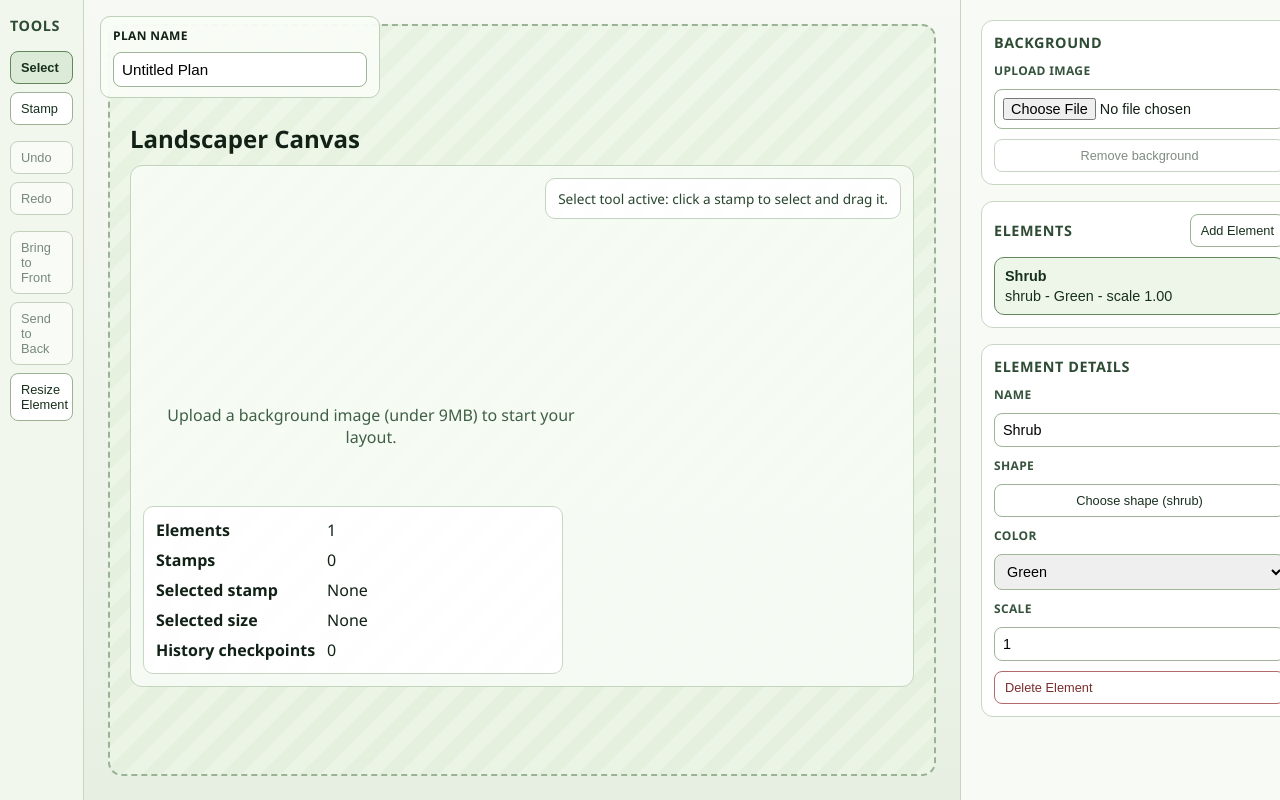
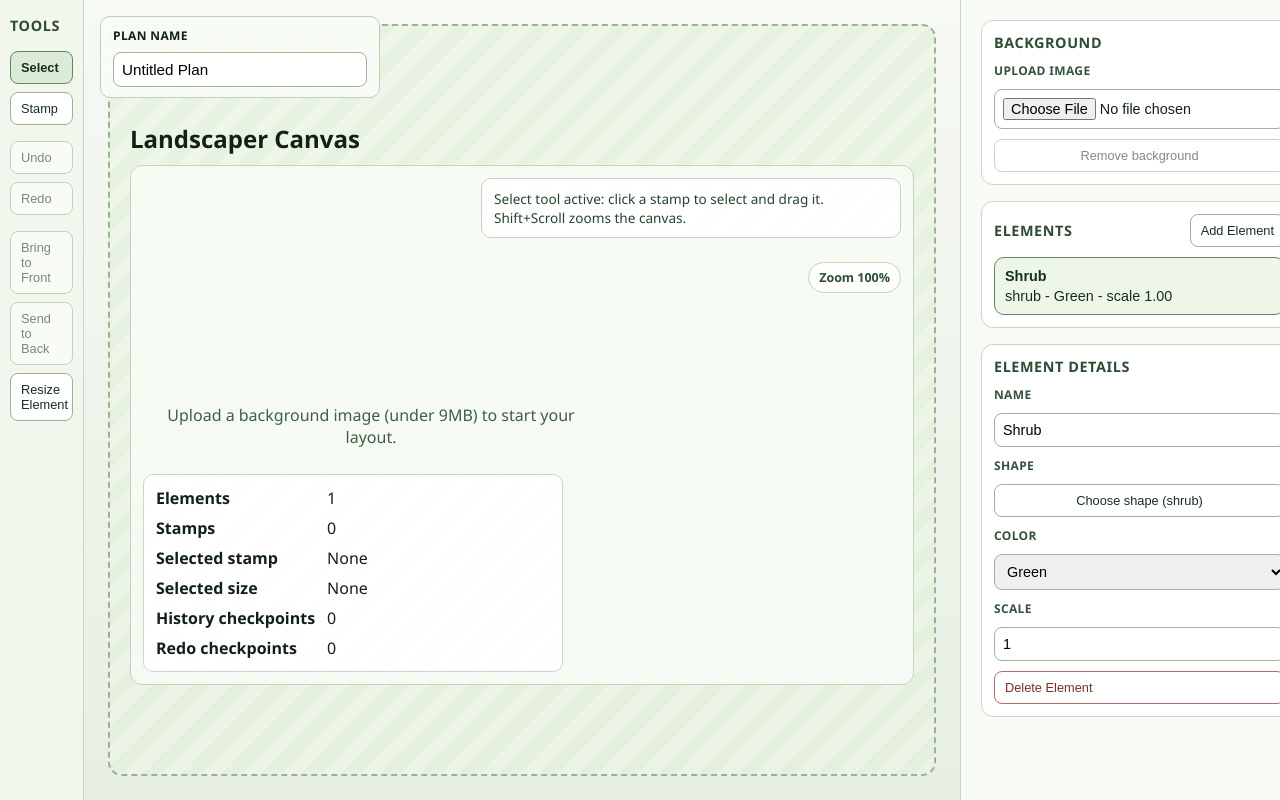
Before and after one commit to Unislash/landscaper, a React (Vite) app: page / in a window 1280 px wide. Built offline with nearby package versions, Linux system fonts and the light colour scheme.

Commit message:
Phase 4 complete

```diff
--- a/src/App.tsx
+++ b/src/App.tsx
@@ -6,6 +6,7 @@ import {
   useState,
   type ChangeEvent,
   type PointerEvent as ReactPointerEvent,
+  type WheelEvent as ReactWheelEvent,
 } from 'react';
 
 import { BACKGROUND_IMAGE_MAX_MB, readFileAsDataUrl, validateBackgroundFile } from './backgroundUpload';
@@ -28,6 +29,8 @@ const STAMP_BASE_SIZE = 56;
 const STAMP_MIN_SCALE = 0.2;
 const STAMP_MAX_SCALE = 6;
 const CANVAS_CENTER_FALLBACK = { x: 320, y: 260 };
+const MIN_CANVAS_ZOOM = 0.4;
+const MAX_CANVAS_ZOOM = 2.6;
 
 type ResizeHandle = 'top' | 'right' | 'bottom' | 'left';
 
@@ -81,6 +84,20 @@ const createDefaultElement = (elementCount: number): PlanElement => ({
 
 const clamp = (value: number, min: number, max: number): number => Math.max(min, Math.min(max, value));
 
+const isEditableTarget = (target: EventTarget | null): boolean => {
+  if (!(target instanceof HTMLElement)) {
+    return false;
+  }
+
+  const tagName = target.tagName;
+  return (
+    target.isContentEditable ||
+    tagName === 'INPUT' ||
+    tagName === 'TEXTAREA' ||
+    tagName === 'SELECT'
+  );
+};
+
 const renderShape = (shapeId: ShapeId, color: string) => {
   switch (shapeId) {
     case 'circle':
@@ -111,6 +128,8 @@ function App() {
   const backgroundImage = useLandscaperStore((state) => state.plan.backgroundImage);
   const setPlanName = useLandscaperStore((state) => state.setPlanName);
   const setBackgroundImage = useLandscaperStore((state) => state.setBackgroundImage);
+  const viewport = useLandscaperStore((state) => state.plan.viewport);
+  const setViewport = useLandscaperStore((state) => state.setViewport);
   const activeTool = useLandscaperStore((state) => state.ui.activeTool);
   const setActiveTool = useLandscaperStore((state) => state.setActiveTool);
   const resizeMode = useLandscaperStore((state) => state.ui.selection.resizeMode);
@@ -128,7 +147,10 @@ function App() {
   const moveStamp = useLandscaperStore((state) => state.moveStamp);
   const bringStampToFront = useLandscaperStore((state) => state.bringStampToFront);
   const sendStampToBack = useLandscaperStore((state) => state.sendStampToBack);
+  const undo = useLandscaperStore((state) => state.undo);
+  const redo = useLandscaperStore((state) => state.redo);
   const historyCount = useLandscaperStore((state) => state.history.past.length);
+  const futureHistoryCount = useLandscaperStore((state) => state.history.future.length);
   const [backgroundUploadError, setBackgroundUploadError] = useState<string | null>(null);
   const [isShapePickerOpen, setIsShapePickerOpen] = useState(false);
   const [dragState, setDragState] = useState<DragState | null>(null);
@@ -152,6 +174,15 @@ function App() {
     () => stamps.find((stamp) => stamp.id === selectedStampId) ?? null,
     [selectedStampId, stamps],
   );
+  const canUndo = historyCount > 0;
+  const canRedo = futureHistoryCount > 0;
+
+  const viewportTransformStyle = useMemo(
+    () => ({
+      transform: `translate(${viewport.panX}px, ${viewport.panY}px) scale(${viewport.zoom})`,
+    }),
+    [viewport.panX, viewport.panY, viewport.zoom],
+  );
 
   const getCanvasPoint = useCallback((clientX: number, clientY: number) => {
     const surfaceRect = canvasSurfaceRef.current?.getBoundingClientRect();
@@ -159,13 +190,17 @@ function App() {
       return null;
     }
 
+    const zoom = viewport.zoom > 0 ? viewport.zoom : 1;
+    const width = surfaceRect.width / zoom;
+    const height = surfaceRect.height / zoom;
+
     return {
-      x: clamp(clientX - surfaceRect.left, 0, surfaceRect.width),
-      y: clamp(clientY - surfaceRect.top, 0, surfaceRect.height),
-      width: surfaceRect.width,
-      height: surfaceRect.height,
+      x: clamp((clientX - surfaceRect.left - viewport.panX) / zoom, 0, width),
+      y: clamp((clientY - surfaceRect.top - viewport.panY) / zoom, 0, height),
+      width,
+      height,
     };
-  }, []);
+  }, [viewport.panX, viewport.panY, viewport.zoom]);
 
   const getCanvasCenter = useCallback(() => {
     const surfaceRect = canvasSurfaceRef.current?.getBoundingClientRect();
@@ -173,11 +208,15 @@ function App() {
       return CANVAS_CENTER_FALLBACK;
     }
 
+    const zoom = viewport.zoom > 0 ? viewport.zoom : 1;
+    const width = surfaceRect.width / zoom;
+    const height = surfaceRect.height / zoom;
+
     return {
-      x: surfaceRect.width / 2,
-      y: surfaceRect.height / 2,
+      x: clamp((surfaceRect.width / 2 - viewport.panX) / zoom, 0, width),
+      y: clamp((surfaceRect.height / 2 - viewport.panY) / zoom, 0, height),
     };
-  }, []);
+  }, [viewport.panX, viewport.panY, viewport.zoom]);
 
   useEffect(() => {
     if (!selectedElementId && elements.length > 0) {
@@ -195,6 +234,50 @@ function App() {
       setResizeMode(false);
     }
   }, [activeTool, resizeMode, setResizeMode]);
+
+  const runUndo = useCallback(() => {
+    setDragState(null);
+    setDragPreview(null);
+    setResizeState(null);
+    undo();
+  }, [undo]);
+
+  const runRedo = useCallback(() => {
+    setDragState(null);
+    setDragPreview(null);
+    setResizeState(null);
+    redo();
+  }, [redo]);
+
+  useEffect(() => {
+    const onKeyDown = (event: KeyboardEvent) => {
+      const hasUndoModifier = event.metaKey || event.ctrlKey;
+      if (!hasUndoModifier || isEditableTarget(event.target)) {
+        return;
+      }
+
+      const pressedKey = event.key.toLowerCase();
+      const shouldUndo = pressedKey === 'z' && !event.shiftKey;
+      const shouldRedo = (pressedKey === 'z' && event.shiftKey) || pressedKey === 'y';
+
+      if (shouldUndo && canUndo) {
+        event.preventDefault();
+        runUndo();
+        return;
+      }
+
+      if (shouldRedo && canRedo) {
+        event.preventDefault();
+        runRedo();
+      }
+    };
+
+    window.addEventListener('keydown', onKeyDown);
+
+    return () => {
+      window.removeEventListener('keydown', onKeyDown);
+    };
+  }, [canRedo, canUndo, runRedo, runUndo]);
 
   const handleBackgroundFileChange = async (event: ChangeEvent<HTMLInputElement>) => {
     const nextFile = event.target.files?.[0];
@@ -261,6 +344,24 @@ function App() {
     setDragState(null);
     setDragPreview(null);
     setResizeState(null);
+  };
+
+  const handleCanvasWheel = (event: ReactWheelEvent<HTMLDivElement>) => {
+    if (!event.shiftKey) {
+      return;
+    }
+
+    event.preventDefault();
+
+    const zoomDelta = -event.deltaY * 0.0015;
+    const nextZoom = clamp(viewport.zoom * (1 + zoomDelta), MIN_CANVAS_ZOOM, MAX_CANVAS_ZOOM);
+    if (Math.abs(nextZoom - viewport.zoom) < 0.0001) {
+      return;
+    }
+
+    setViewport({
+      zoom: Number(nextZoom.toFixed(3)),
+    });
   };
 
   const handleStampPointerDown = (
@@ -462,10 +563,22 @@ function App() {
           ))}
         </div>
         <div className="toolbar-group">
-          <button type="button" className="tool-button" disabled>
+          <button
+            type="button"
+            className="tool-button"
+            onClick={runUndo}
+            disabled={!canUndo}
+            title="Undo (Ctrl/Cmd+Z)"
+          >
             Undo
           </button>
-          <button type="button" className="tool-button" disabled>
+          <button
+            type="button"
+            className="tool-button"
+            onClick={runRedo}
+            disabled={!canRedo}
+            title="Redo (Ctrl/Cmd+Shift+Z or Ctrl/Cmd+Y)"
+          >
             Redo
           </button>
         </div>
@@ -499,7 +612,9 @@ function App() {
             ref={canvasSurfaceRef}
             className={activeTool === 'stamp' ? 'canvas-surface stamp-mode-surface' : 'canvas-surface'}
             onPointerDown={handleCanvasPointerDown}
+            onWheel={handleCanvasWheel}
           >
+            <div className="canvas-viewport" style={viewportTransformStyle}>
               {backgroundImage ? (
                 <img src={backgroundImage} alt="Plan background" className="canvas-background-image" />
               ) : (
@@ -507,13 +622,6 @@ function App() {
                   Upload a background image (under {BACKGROUND_IMAGE_MAX_MB}MB) to start your layout.
                 </p>
               )}
-            <p className="canvas-hint" role="status">
-              {activeTool === 'stamp'
-                ? 'Stamp tool active: click anywhere in the canvas to place the selected element.'
-                : resizeMode
-                  ? 'Resize mode active: drag the edge handles to scale the selected stamp from center.'
-                  : 'Select tool active: click a stamp to select and drag it.'}
-            </p>
               <div className={activeTool === 'stamp' ? 'stamp-layer stamp-layer-disabled' : 'stamp-layer'}>
                 {sortedStamps.map((stamp) => {
                   const stampElementDefinition = elementsById.get(stamp.elementId);
@@ -575,6 +683,17 @@ function App() {
                   );
                 })}
               </div>
+            </div>
+            <p className="canvas-hint" role="status">
+              {activeTool === 'stamp'
+                ? 'Stamp tool active: click anywhere in the canvas to place the selected element.'
+                : resizeMode
+                  ? 'Resize mode active: drag the edge handles to scale the selected stamp from center.'
+                  : 'Select tool active: click a stamp to select and drag it.'}
+              {' '}
+              Shift+Scroll zooms the canvas.
+            </p>
+            <div className="canvas-zoom-indicator">Zoom {Math.round(viewport.zoom * 100)}%</div>
             <dl className="canvas-summary">
               <dt>Elements</dt>
               <dd>{elements.length}</dd>
@@ -586,6 +705,8 @@ function App() {
               <dd>{selectedStampSize ? `${selectedStampSize.toFixed(1)}px` : 'None'}</dd>
               <dt>History checkpoints</dt>
               <dd>{historyCount}</dd>
+              <dt>Redo checkpoints</dt>
+              <dd>{futureHistoryCount}</dd>
             </dl>
           </div>
         </section>
--- a/src/state/store.ts
+++ b/src/state/store.ts
@@ -5,11 +5,13 @@ import { createStore, type StateCreator } from 'zustand/vanilla';
 import {
   HISTORY_LIMIT,
   type HistoryEntry,
+  type HistorySnapshot,
   type LandscaperState,
   type LandscaperStore,
   type Plan,
   type PlanElement,
   type Stamp,
+  type UiState,
 } from './types';
 
 const SEEDED_ELEMENT_ID = 'element-seeded-shrub';
@@ -48,6 +50,12 @@ const clonePlan = (plan: Plan): Plan => ({
   viewport: { ...plan.viewport },
 });
 
+const cloneUi = (ui: UiState): UiState => ({
+  activeTool: ui.activeTool,
+  selectedElementId: ui.selectedElementId,
+  selection: { ...ui.selection },
+});
+
 const historyEntryId = (() => {
   let current = 0;
   return () => {
@@ -78,12 +86,16 @@ const createHistoryEntry = (state: LandscaperState, label: string): HistoryEntry
   timestamp: new Date().toISOString(),
   snapshot: {
     plan: clonePlan(state.plan),
-    ui: {
-      activeTool: state.ui.activeTool,
-      selectedElementId: state.ui.selectedElementId,
-      selection: { ...state.ui.selection },
-    },
+    ui: cloneUi(state.ui),
   },
+});
+
+const restoreFromSnapshot = (snapshot: HistorySnapshot, currentViewport: Plan['viewport']) => ({
+  plan: {
+    ...clonePlan(snapshot.plan),
+    viewport: { ...currentViewport },
+  },
+  ui: cloneUi(snapshot.ui),
 });
 
 const appendHistory = (state: LandscaperState, label: string) => {
@@ -147,17 +159,27 @@ const storeCreator: StateCreator<LandscaperStore> = (set) => ({
 
   setViewport: (viewport) =>
     set(
-      (state) => ({
-        ...state,
-        history: appendHistory(state, 'Adjust viewport'),
-        plan: {
-          ...state.plan,
-          viewport: {
-            ...state.plan.viewport,
-            ...viewport,
+      (state) => {
+        const nextViewport = {
+          ...state.plan.viewport,
+          ...viewport,
+        };
+        if (
+          nextViewport.zoom === state.plan.viewport.zoom &&
+          nextViewport.panX === state.plan.viewport.panX &&
+          nextViewport.panY === state.plan.viewport.panY
+        ) {
+          return state;
+        }
+
+        return {
+          ...state,
+          plan: {
+            ...state.plan,
+            viewport: nextViewport,
           },
-        },
-      }),
+        };
+      },
       false,
       'plan/setViewport',
     ),
@@ -470,6 +492,56 @@ const storeCreator: StateCreator<LandscaperStore> = (set) => ({
       false,
       'history/pushCheckpoint',
     ),
+
+  undo: () =>
+    set(
+      (state) => {
+        const previousEntry = state.history.past.at(-1);
+        if (!previousEntry) {
+          return state;
+        }
+
+        const currentEntry = createHistoryEntry(state, `Redo ${previousEntry.label}`);
+        const restoredSnapshot = restoreFromSnapshot(previousEntry.snapshot, state.plan.viewport);
+
+        return {
+          ...state,
+          ...restoredSnapshot,
+          history: {
+            ...state.history,
+            past: state.history.past.slice(0, -1),
+            future: [currentEntry, ...state.history.future].slice(0, state.history.limit),
+          },
+        };
+      },
+      false,
+      'history/undo',
+    ),
+
+  redo: () =>
+    set(
+      (state) => {
+        const nextEntry = state.history.future[0];
+        if (!nextEntry) {
+          return state;
+        }
+
+        const currentEntry = createHistoryEntry(state, `Undo ${nextEntry.label}`);
+        const restoredSnapshot = restoreFromSnapshot(nextEntry.snapshot, state.plan.viewport);
+
+        return {
+          ...state,
+          ...restoredSnapshot,
+          history: {
+            ...state.history,
+            past: [...state.history.past, currentEntry].slice(-state.history.limit),
+            future: state.history.future.slice(1),
+          },
+        };
+      },
+      false,
+      'history/redo',
+    ),
 });
 
 export const createLandscaperStore = () => createStore<LandscaperStore>()(storeCreator);
--- a/src/state/types.ts
+++ b/src/state/types.ts
@@ -112,6 +112,8 @@ export interface UiMutations {
 
 export interface HistoryMutations {
   pushHistoryCheckpoint: (label: string) => void;
+  undo: () => void;
+  redo: () => void;
 }
 
 export type LandscaperActions = PlanMutations &
--- a/src/styles.css
+++ b/src/styles.css
@@ -127,6 +127,12 @@ body {
   isolation: isolate;
 }
 
+.canvas-viewport {
+  position: absolute;
+  inset: 0;
+  transform-origin: top left;
+}
+
 .canvas-surface.stamp-mode-surface {
   cursor: copy;
 }
@@ -167,6 +173,21 @@ body {
   background: rgba(255, 255, 255, 0.9);
   font-size: 0.85rem;
   color: #28452e;
+  pointer-events: none;
+}
+
+.canvas-zoom-indicator {
+  position: absolute;
+  right: 12px;
+  top: 96px;
+  z-index: 4;
+  padding: 6px 10px;
+  border-radius: 999px;
+  border: 1px solid #c4d4c0;
+  background: rgba(255, 255, 255, 0.88);
+  font-size: 0.78rem;
+  font-weight: 700;
+  color: #2d4f35;
   pointer-events: none;
 }
 
@@ -468,4 +489,10 @@ body {
   .canvas-hint {
     max-width: calc(100% - 24px);
   }
+
+  .canvas-zoom-indicator {
+    top: auto;
+    bottom: 12px;
+    right: 12px;
+  }
 }
```
Also changed, not shown: 2 other files (tests, documents, lock files or other folders). Lines whose indentation alone changed are shown as unchanged.
